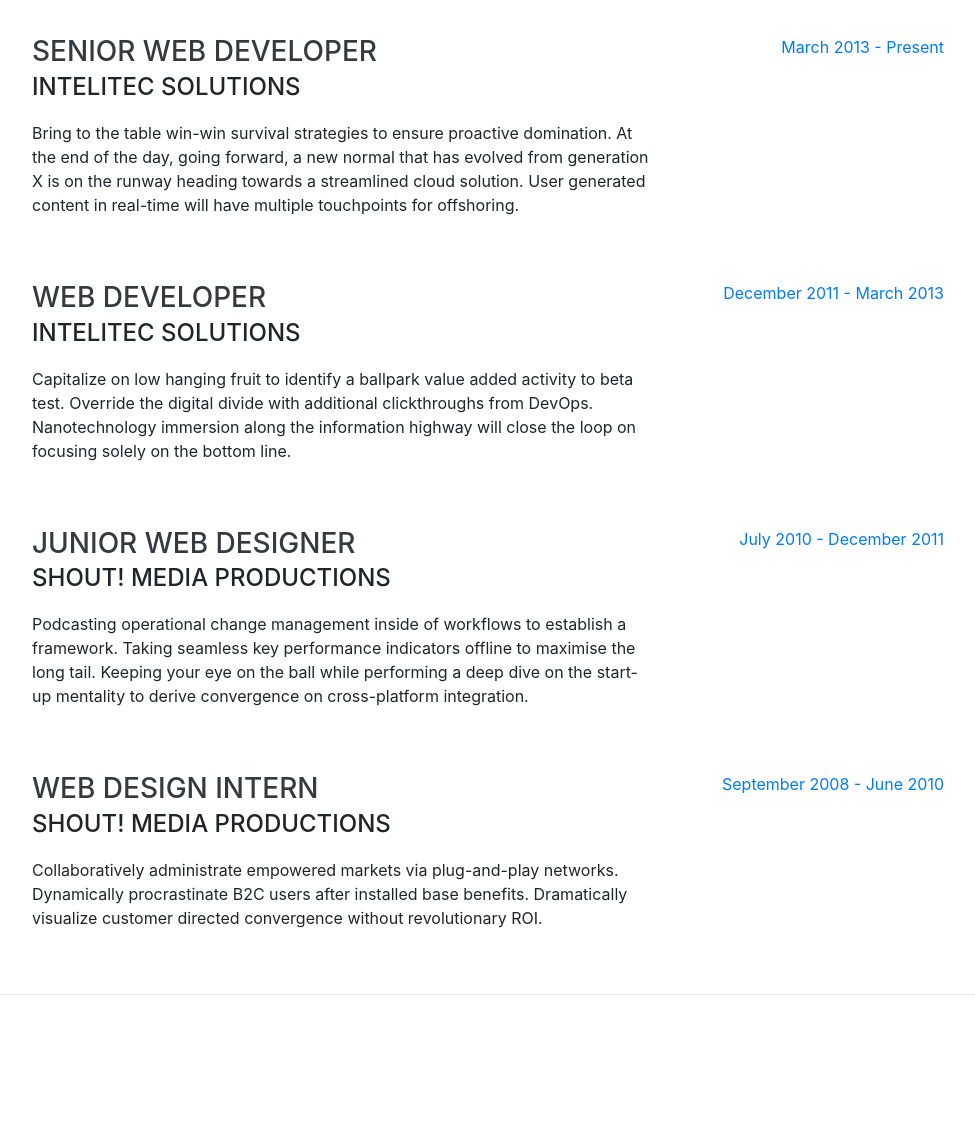
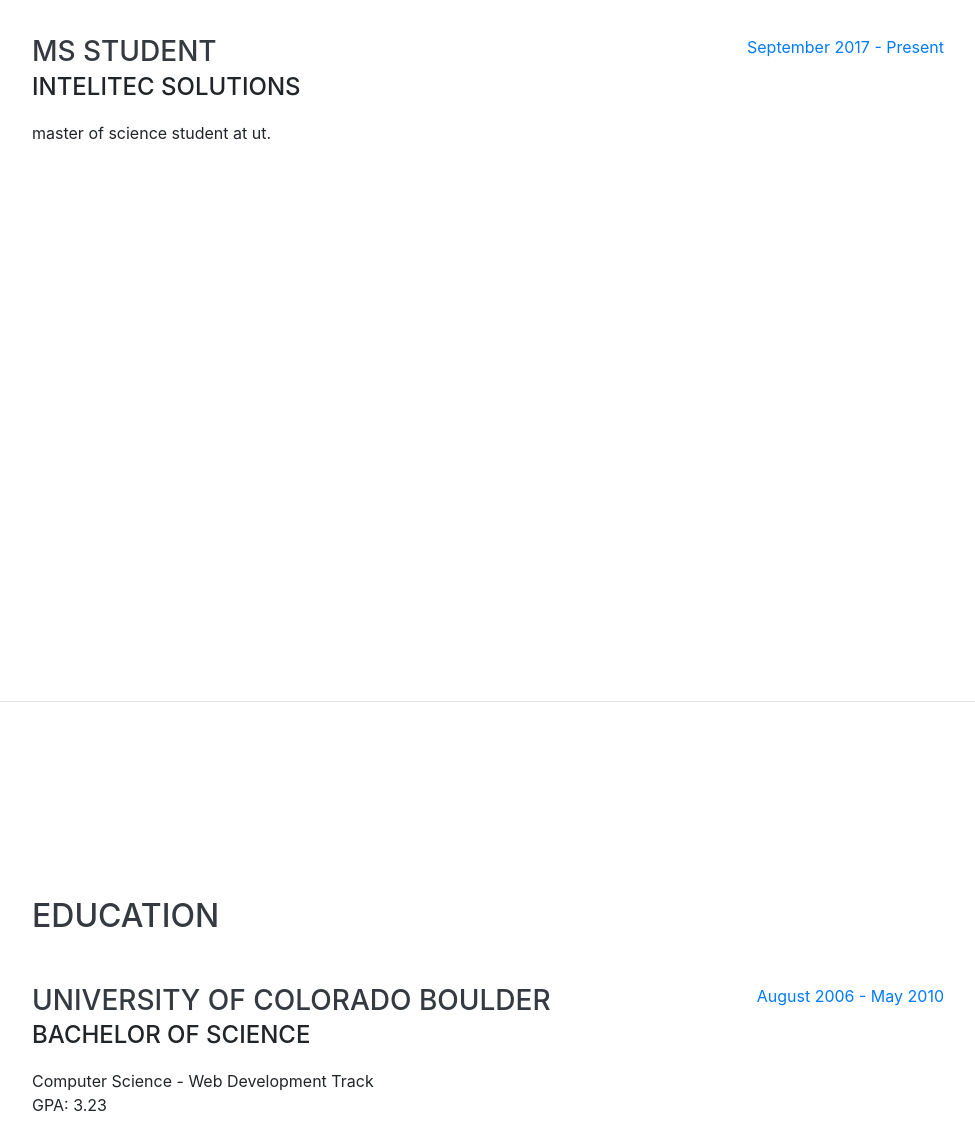
Before and after one commit to ariajafari/ariajafari.github.io, a website with bundled scripts: page index.html in a window 1280 px wide. Shown: the part 900-2046 px from the top of the page, without its empty margins (288-1263 px from the left). Built offline with nearby package versions, Linux system fonts and the light colour scheme; a web font is replaced by a local one.

Commit message:
editting my experiences

```diff
--- a/index.html
+++ b/index.html
@@ -89,45 +89,12 @@
 
         <div class="resume-item d-flex flex-column flex-md-row justify-content-between mb-5">
           <div class="resume-content">
-            <h3 class="mb-0">Senior Web Developer</h3>
+            <h3 class="mb-0">ms student</h3>
             <div class="subheading mb-3">Intelitec Solutions</div>
-            <p>Bring to the table win-win survival strategies to ensure proactive domination. At the end of the day, going forward, a new normal that has evolved from generation X is on the runway heading towards a streamlined cloud solution. User generated content in real-time will have multiple touchpoints for offshoring.</p>
+            <p>master of science student at ut.</p>
           </div>
           <div class="resume-date text-md-right">
-            <span class="text-primary">March 2013 - Present</span>
-          </div>
-        </div>
-
-        <div class="resume-item d-flex flex-column flex-md-row justify-content-between mb-5">
-          <div class="resume-content">
-            <h3 class="mb-0">Web Developer</h3>
-            <div class="subheading mb-3">Intelitec Solutions</div>
-            <p>Capitalize on low hanging fruit to identify a ballpark value added activity to beta test. Override the digital divide with additional clickthroughs from DevOps. Nanotechnology immersion along the information highway will close the loop on focusing solely on the bottom line.</p>
-          </div>
-          <div class="resume-date text-md-right">
-            <span class="text-primary">December 2011 - March 2013</span>
-          </div>
-        </div>
-
-        <div class="resume-item d-flex flex-column flex-md-row justify-content-between mb-5">
-          <div class="resume-content">
-            <h3 class="mb-0">Junior Web Designer</h3>
-            <div class="subheading mb-3">Shout! Media Productions</div>
-            <p>Podcasting operational change management inside of workflows to establish a framework. Taking seamless key performance indicators offline to maximise the long tail. Keeping your eye on the ball while performing a deep dive on the start-up mentality to derive convergence on cross-platform integration.</p>
-          </div>
-          <div class="resume-date text-md-right">
-            <span class="text-primary">July 2010 - December 2011</span>
-          </div>
-        </div>
-
-        <div class="resume-item d-flex flex-column flex-md-row justify-content-between">
-          <div class="resume-content">
-            <h3 class="mb-0">Web Design Intern</h3>
-            <div class="subheading mb-3">Shout! Media Productions</div>
-            <p>Collaboratively administrate empowered markets via plug-and-play networks. Dynamically procrastinate B2C users after installed base benefits. Dramatically visualize customer directed convergence without revolutionary ROI.</p>
-          </div>
-          <div class="resume-date text-md-right">
-            <span class="text-primary">September 2008 - June 2010</span>
+            <span class="text-primary">September 2017 - Present</span>
           </div>
         </div>
 
```
